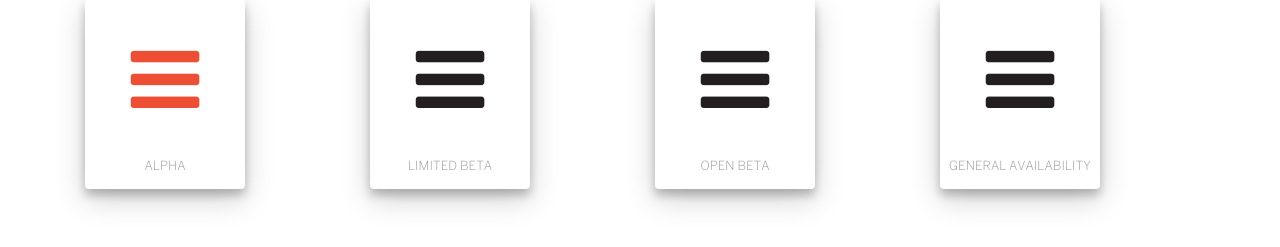
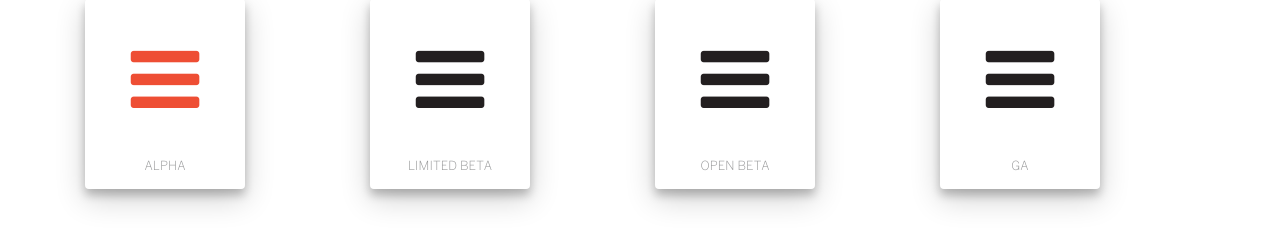
Before and after one commit to caleorourke/proof, a Jekyll site: the page built from portfolio.html, in a window 1280 px wide. Shown: the part 123-370 px from the top of the page. Built offline with Jekyll 4.4.1, drawn with Linux system fonts in a browser that asks for light colours; nearby versions of some CDN libraries; Markdown is read by kramdown in place of the engine named in the settings; the repository's description, which GitHub fills in, is left out.

Commit message:
Update portfolio-three.html

```diff
--- a/_includes/partials/portfolio-three.html
+++ b/_includes/partials/portfolio-three.html
@@ -38,7 +38,7 @@
             <span class="fa-stack icon-large">
               <i class="fa fa-circle fa-stack-2x icon-transparent shadow"></i>
               <i class="fa fa-bars fa-stack-1x icon-gray"></i>
-              <h2 class="icon-caption u-text-center">General Availability</h2>
+              <h2 class="icon-caption u-text-center">GA</h2>
             </span>
           </div>
         </div>
```
